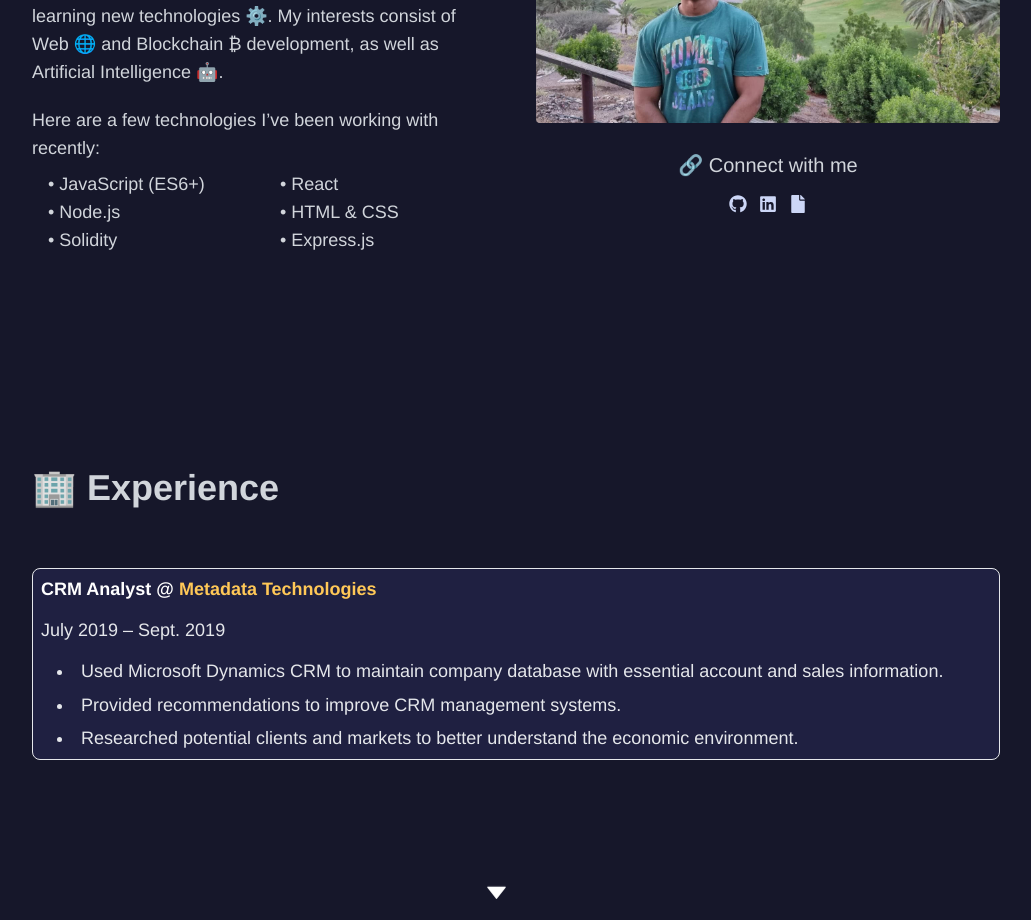
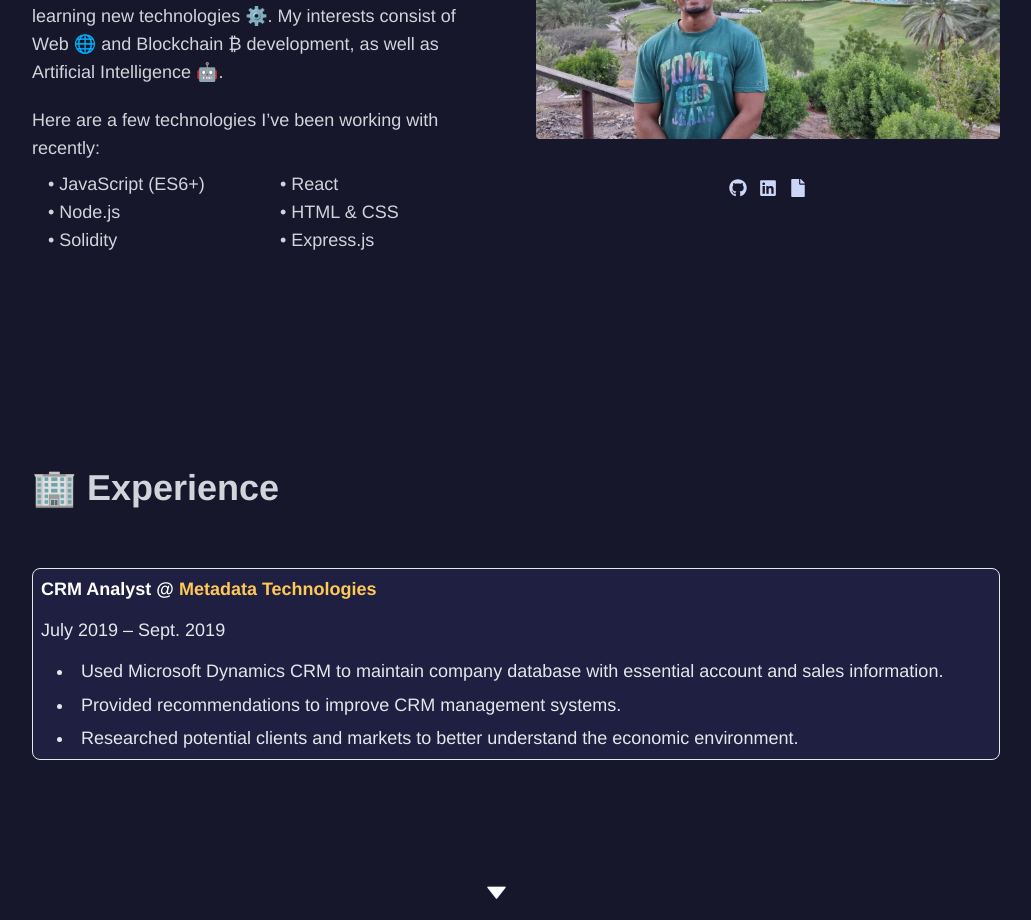
Before and after one commit to Nestor-19/personal-website, a React (Create React App) app: page / in a window 1280 px wide. Shown: the part 1260-2180 px from the top of the page, without its empty margins (124-1155 px from the left). Built offline with nearby package versions, Linux system fonts and the light colour scheme; what tw-elements would draw is missing.

Commit message:
Changed design of social icons on About section

```diff
--- a/src/components/About/About.js
+++ b/src/components/About/About.js
@@ -36,8 +36,7 @@ const About = () => {
             </div>
             <div className='flex flex-col justify-center items-center'>
               <img src={nestor} className='object-cover h-60 w-85 duration-500 sm:hover:scale-[110%] hover:scale-[105%] rounded'></img>
-              <p className='pb-4 font-medium text-xl pt-7'>🔗 Connect with me</p>
-              <div className='flex gap-3 text-lg text-[#ccd6f6]'>
+              <div className='flex gap-3 text-lg text-[#ccd6f6] pt-10'>
                 <a href='https://github.com/Nestor-19'><FaGithub /></a>
                 <a href='https://www.linkedin.com/in/nestor-d-souza-8943bb219/'><FaLinkedin /></a>
                 <a href=''><FaFile /></a>
```
